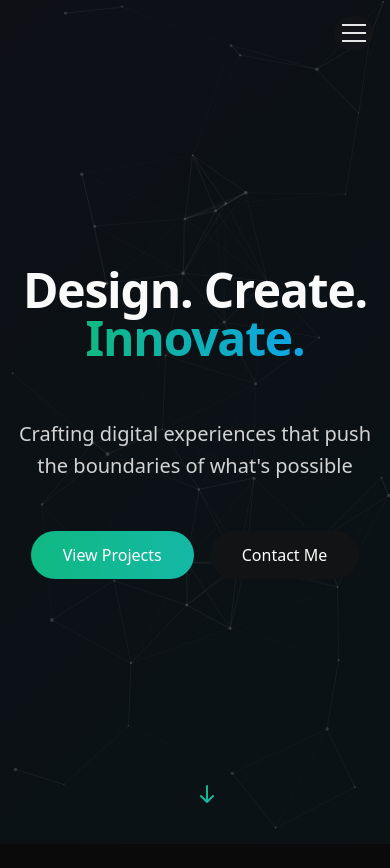
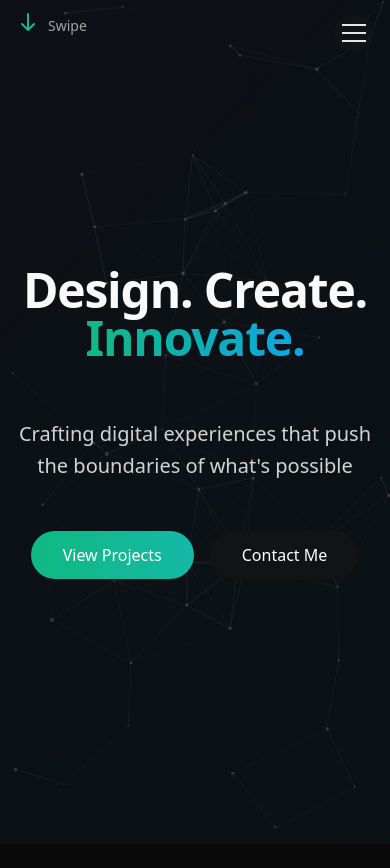
Before and after one commit to lumijiez/lumijiez-web, a SvelteKit app: page / in a window 390 px wide. Shown: the top 868 px of the page. Built offline with nearby package versions, Linux system fonts and the light colour scheme.

Commit message:
separate arrows into own components, start cleanup

```diff
--- /dev/null
+++ b/src/components/ArrowNoSwipe.svelte
@@ -0,0 +1,22 @@
+<div class="absolute bottom-8 left-1/2 transform -translate-x-1/2 text-center animate-bounce z-10">
+	<svg
+		class="w-6 h-6 mx-auto"
+		viewBox="0 0 24 24"
+		fill="none"
+		xmlns="http://www.w3.org/2000/svg"
+	>
+		<path
+			d="M12 4L12 20M12 20L18 14M12 20L6 14"
+			stroke="url(#scrollArrowGradient)"
+			stroke-width="2"
+			stroke-linecap="round"
+			stroke-linejoin="round"
+		/>
+		<defs>
+			<linearGradient id="scrollArrowGradient" x1="6" y1="4" x2="18" y2="20" gradientUnits="userSpaceOnUse">
+				<stop offset="0%" stop-color="#10B981"/>
+				<stop offset="100%" stop-color="#14B8A6"/>
+			</linearGradient>
+		</defs>
+	</svg>
+</div>
--- /dev/null
+++ b/src/components/ArrowSwipe.svelte
@@ -0,0 +1,25 @@
+<div class="z-10 items-start self-start flex absolute top-4 left-4 gap-2">
+	<div class="animate-bounce">
+		<svg
+			class="w-6 h-6"
+			viewBox="0 0 24 24"
+			fill="none"
+			xmlns="http://www.w3.org/2000/svg"
+		>
+			<path
+				d="M12 4L12 20M12 20L18 14M12 20L6 14"
+				stroke="url(#scrollArrowGradient)"
+				stroke-width="2"
+				stroke-linecap="round"
+				stroke-linejoin="round"
+			/>
+			<defs>
+				<linearGradient id="scrollArrowGradient" x1="6" y1="4" x2="18" y2="20" gradientUnits="userSpaceOnUse">
+					<stop offset="0%" stop-color="#10B981"/>
+					<stop offset="100%" stop-color="#14B8A6"/>
+				</linearGradient>
+			</defs>
+		</svg>
+	</div>
+	<span class="text-neutral-400 text-sm font-medium">Swipe</span>
+</div>
--- a/src/routes/+page.svelte
+++ b/src/routes/+page.svelte
@@ -3,11 +3,13 @@
 	import { cubicInOut } from 'svelte/easing';
 	import { fly, scale, fade } from 'svelte/transition';
 	import { spring } from 'svelte/motion';
+	import ArrowNoSwipe from '../components/ArrowNoSwipe.svelte';
+	import ArrowSwipe from '../components/ArrowSwipe.svelte';
 
 	let currentSection = 'hero';
 	let currentIndex = 0;
 	let isScrolling = false;
-	let currentScrollAnimation = null;
+	let animationRunning = false;
 	let mousePos = spring({ x: 0, y: 0 }, {
 		stiffness: 0.1,
 		damping: 0.4
@@ -106,15 +108,32 @@
 			this.x = x;
 			this.y = y;
 			this.size = Math.random() * 1.5 + 0.5;
-			this.speedX = Math.random() * 2 - 1;
-			this.speedY = Math.random() * 2 - 1;
+			this.baseSpeedX = Math.random() * 2 - 1;
+			this.baseSpeedY = Math.random() * 2 - 1;
+			this.speedX = this.baseSpeedX;
+			this.speedY = this.baseSpeedY;
 		}
 
 		update() {
 			this.x += this.speedX;
 			this.y += this.speedY;
-			if (this.x < 0 || this.x > windowWidth) this.speedX *= -1;
-			if (this.y < 0 || this.y > window.innerHeight) this.speedY *= -1;
+
+			if (this.x < 0) {
+				this.x = 0;
+				this.speedX = Math.abs(this.speedX);
+			}
+			if (this.x > windowWidth) {
+				this.x = windowWidth;
+				this.speedX = -Math.abs(this.speedX);
+			}
+			if (this.y < 0) {
+				this.y = 0;
+				this.speedY = Math.abs(this.speedY);
+			}
+			if (this.y > window.innerHeight) {
+				this.y = window.innerHeight;
+				this.speedY = -Math.abs(this.speedY);
+			}
 		}
 
 		draw() {
@@ -123,16 +142,27 @@
 			ctx.arc(this.x, this.y, this.size, 0, Math.PI * 2);
 			ctx.fill();
 		}
+
+		resize(oldWidth, oldHeight, newWidth, newHeight) {
+			this.x = (this.x / oldWidth) * newWidth;
+			this.y = (this.y / oldHeight) * newHeight;
+		}
 	}
 
 	function initNeuralNetwork() {
 		particles = Array.from({ length: 50 }, () =>
-			new Particle(Math.random() * windowWidth, Math.random() * window.innerHeight)
+			new Particle(
+				Math.random() * windowWidth,
+				Math.random() * window.innerHeight
+			)
 		);
 	}
 
 	function animate() {
+		if (!animationRunning) return;
+
 		ctx.clearRect(0, 0, windowWidth, window.innerHeight);
+
 		particles.forEach(particle => {
 			particle.update();
 			particle.draw();
@@ -167,7 +197,6 @@
 	}
 
 	function handleScroll(event) {
-		// If currently scrolling, prevent new scroll events
 		if (isScrolling) {
 			event.preventDefault();
 			return;
@@ -237,19 +266,42 @@
 		if (canvas) {
 			ctx = canvas.getContext('2d');
 
-			canvas.width = window.innerWidth;
-			canvas.height = window.innerHeight;
+			let oldWidth = window.innerWidth;
+			let oldHeight = window.innerHeight;
 
 			const resizeCanvas = () => {
-				canvas.width = window.innerWidth;
-				canvas.height = window.innerHeight;
-				initNeuralNetwork();
+				const newWidth = window.innerWidth;
+				const newHeight = window.innerHeight;
+
+				animationRunning = false;
+				if (frame) {
+					cancelAnimationFrame(frame);
+				}
+
+				canvas.width = newWidth;
+				canvas.height = newHeight;
+
+				if (particles.length > 0) {
+					particles.forEach(particle => {
+						particle.resize(oldWidth, oldHeight, newWidth, newHeight);
+					});
+				} else {
+					initNeuralNetwork();
+				}
+
+				oldWidth = newWidth;
+				oldHeight = newHeight;
+
+				animationRunning = true;
 				animate();
 			};
 
 			window.addEventListener('resize', resizeCanvas);
 
+			canvas.width = window.innerWidth;
+			canvas.height = window.innerHeight;
 			initNeuralNetwork();
+			animationRunning = true;
 			animate();
 		}
 
@@ -358,7 +410,7 @@
 		>
 			<div
 				class="flex flex-col items-center justify-center h-full space-y-8"
-				transition:scale={{ duration: 300, start: 0.95 }}
+				transition:scale={{ duration: 300, start: 0.8 }}
 			>
 				{#each sections as section}
 					<a
@@ -389,11 +441,14 @@
 		{/each}
 	</nav>
 
-	<section id="hero" class="h-screen flex items-center justify-center bg-[#0a0a0a] relative overflow-y-auto">
+	<section id="hero" class="h-screen flex flex-col items-center justify-center bg-[#0a0a0a] relative overflow-y-auto">
 		<div class="absolute inset-0 moving-gradient"></div>
 
 		{#if currentSection === 'hero'}
-			<div class="text-center z-10 px-4" transition:smoothScale={{duration: 1000}}>
+			{#if windowWidth < 768}
+				<ArrowSwipe />
+			{/if}
+			<div class="flex flex-col justify-center text-center z-10 px-4" transition:smoothScale={{duration: 1000}}>
 				<div class="mb-8 relative inline-block perspective-1000" style="transform: perspective(1000px) rotateY({$mousePos.x / 500}deg) rotateX({-$mousePos.y / 50}deg)">
 					<h1 class="text-5xl md:text-8xl font-bold text-neutral-50 mb-6 tracking-tight">
 						Design. Create. <span class="gradient-text">Innovate.</span>
@@ -422,36 +477,17 @@
 				</div>
 			</div>
 		{/if}
-		<div class="absolute bottom-8 left-1/2 transform -translate-x-1/2 text-center animate-bounce z-10">
-			<svg
-				class="w-6 h-6 mx-auto"
-				viewBox="0 0 24 24"
-				fill="none"
-				xmlns="http://www.w3.org/2000/svg"
-			>
-				<path
-					d="M12 4L12 20M12 20L18 14M12 20L6 14"
-					stroke="url(#scrollArrowGradient)"
-					stroke-width="2"
-					stroke-linecap="round"
-					stroke-linejoin="round"
-				/>
-				<defs>
-					<linearGradient id="scrollArrowGradient" x1="6" y1="4" x2="18" y2="20" gradientUnits="userSpaceOnUse">
-						<stop offset="0%" stop-color="#10B981"/>
-						<stop offset="100%" stop-color="#14B8A6"/>
-					</linearGradient>
-				</defs>
-			</svg>
-		</div>
+		{#if windowWidth >= 768}
+			<ArrowNoSwipe />
+		{/if}
 	</section>
 
 	<section id="about" class="h-screen flex items-start justify-center bg-[#0a0a0a] relative">
 		{#if currentSection === 'about'}
-			<div class="w-full h-full flex items-start overflow-y-auto pt-4 md:pt-16 pb-16 px-4 md:px-8" transition:fade={{duration: 800}}>
+			<div class="w-full h-full flex items-start overflow-y-auto pt-4 md:pt-16 pb-16 px-4 md:px-8"  in:fade={{duration: 800}} out:fade={{duration:400}}>
 				<div class="max-w-7xl mx-auto w-full">
 					<div class="grid grid-cols-1 lg:grid-cols-2 gap-6 lg:gap-8">
-						<div class="glass p-6 md:p-8 rounded-2xl hover-card relative h-fit overflow-hidden">
+						<div class="glass p-6 md:p-8 rounded-2xl relative h-fit overflow-hidden">
 							<div class="absolute top-0 left-0 w-full h-1 bg-gradient-to-r from-emerald-500 via-teal-500 to-transparent"></div>
 							<h2 class="text-3xl md:text-4xl lg:text-5xl font-bold text-neutral-50 mb-6">
 								<span class="gradient-text">Crafting</span> Digital Excellence
--- a/vite.config.js
+++ b/vite.config.js
@@ -2,5 +2,9 @@ import { sveltekit } from '@sveltejs/kit/vite';
 import { defineConfig } from 'vite';
 
 export default defineConfig({
-	plugins: [sveltekit()]
+	plugins: [sveltekit()],
+	server: {
+		port: 80,
+		host: '0.0.0.0'
+	},
 });
```
